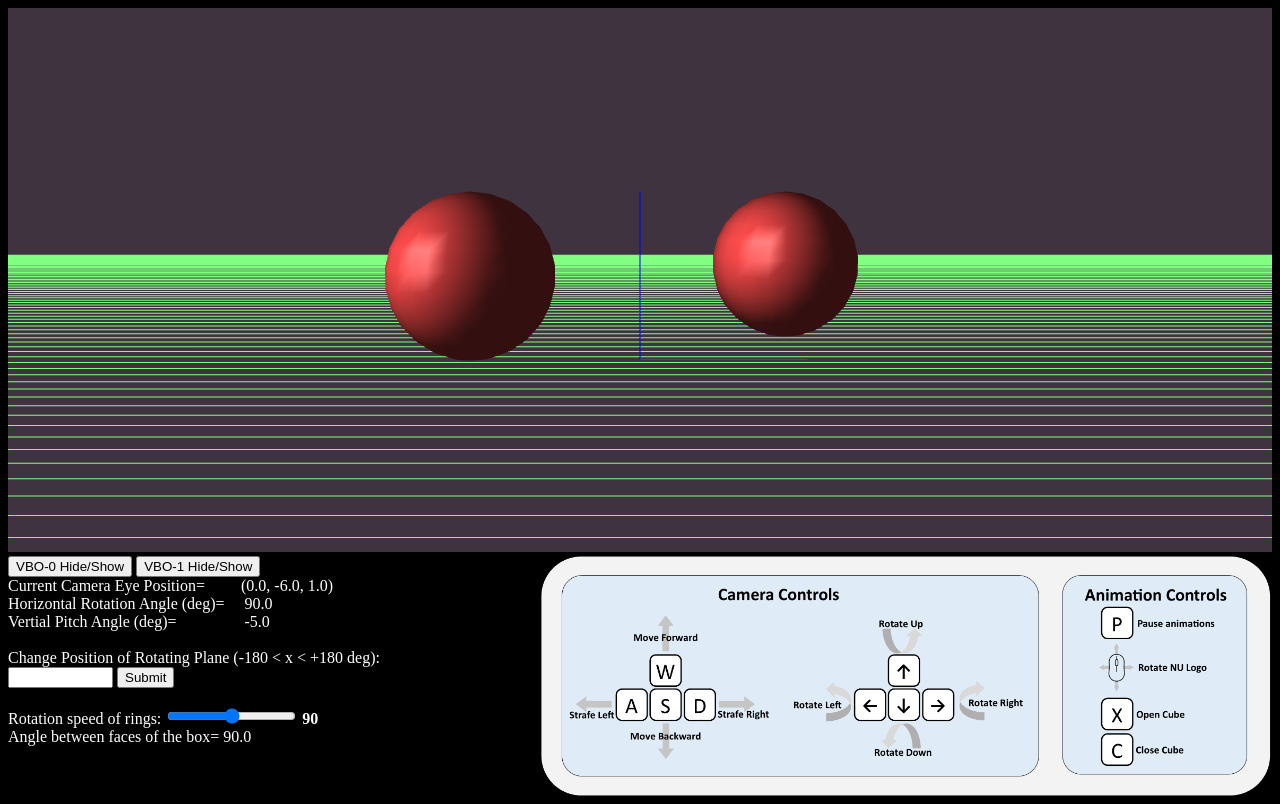
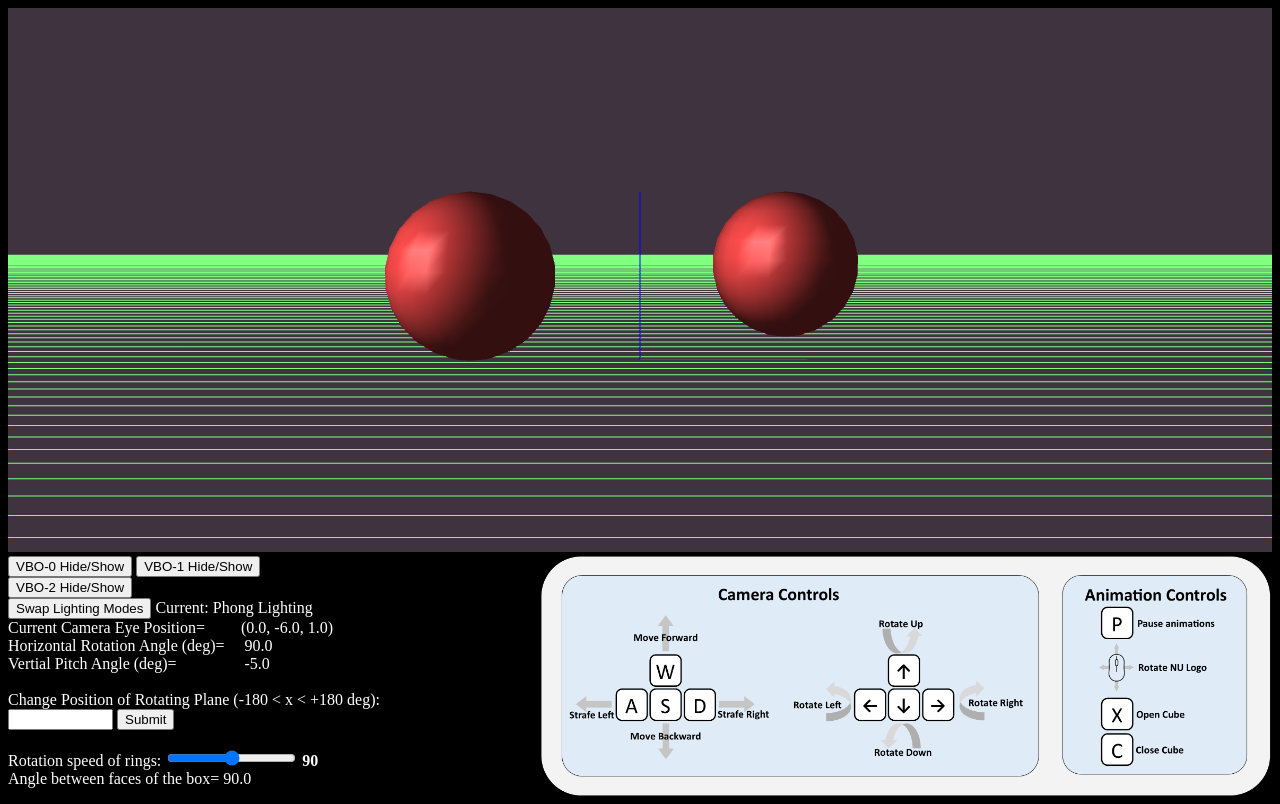
Before and after one commit to spencerfitch/webgl-lighting, a plain HTML site: page FitchSpencer_ProjC.html in a window 1280 px wide. Drawn offline with Linux system fonts and the light colour scheme; animation ran at ten frames a second; a script that the page names is missing.

Commit message:
Added button to switch lighting modes

```diff
--- a/FitchSpencer_ProjC.html
+++ b/FitchSpencer_ProjC.html
@@ -22,6 +22,9 @@ Email: SpencerFitch2022@u.northwestern.edu
 		<div id="data container">
 			<button id=VBO0Active onclick='toggleVBO(0)'>VBO-0 Hide/Show</button>
 			<button id=VBO1Active onclick='toggleVBO(1)'>VBO-1 Hide/Show</button>
+			<button id=VBO2Active onclick='toggleVBO(2)'>VBO-2 Hide/Show</button></br>
+			<button id=SwapLighting onclick='toggleLighting()'>Swap Lighting Modes</button>
+			<a id=lightingMode>Current: Phong Lighting</a>
 			<div id= CurRotationSpeed></div>
 			<div id= CurRollAngleDisplay></div>
 			<div id= CurWingAngleDisplay></div>
```
